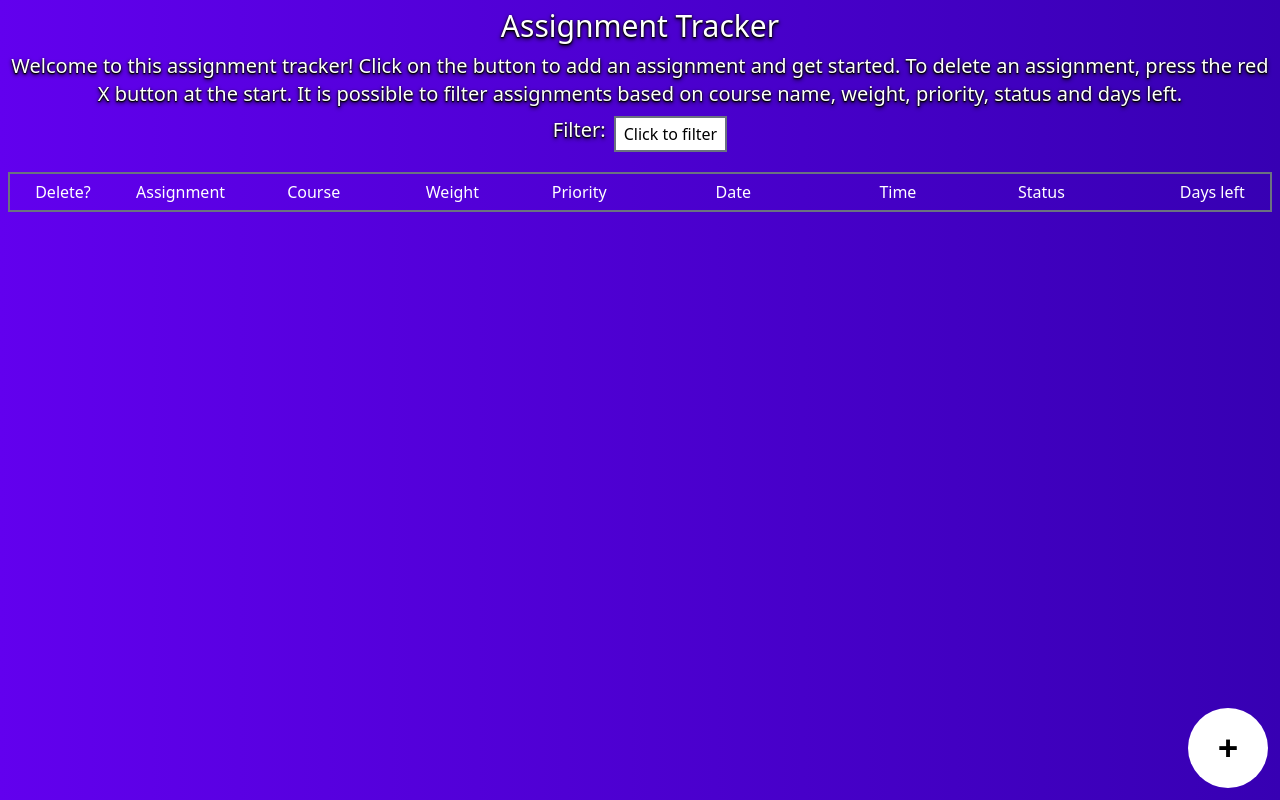
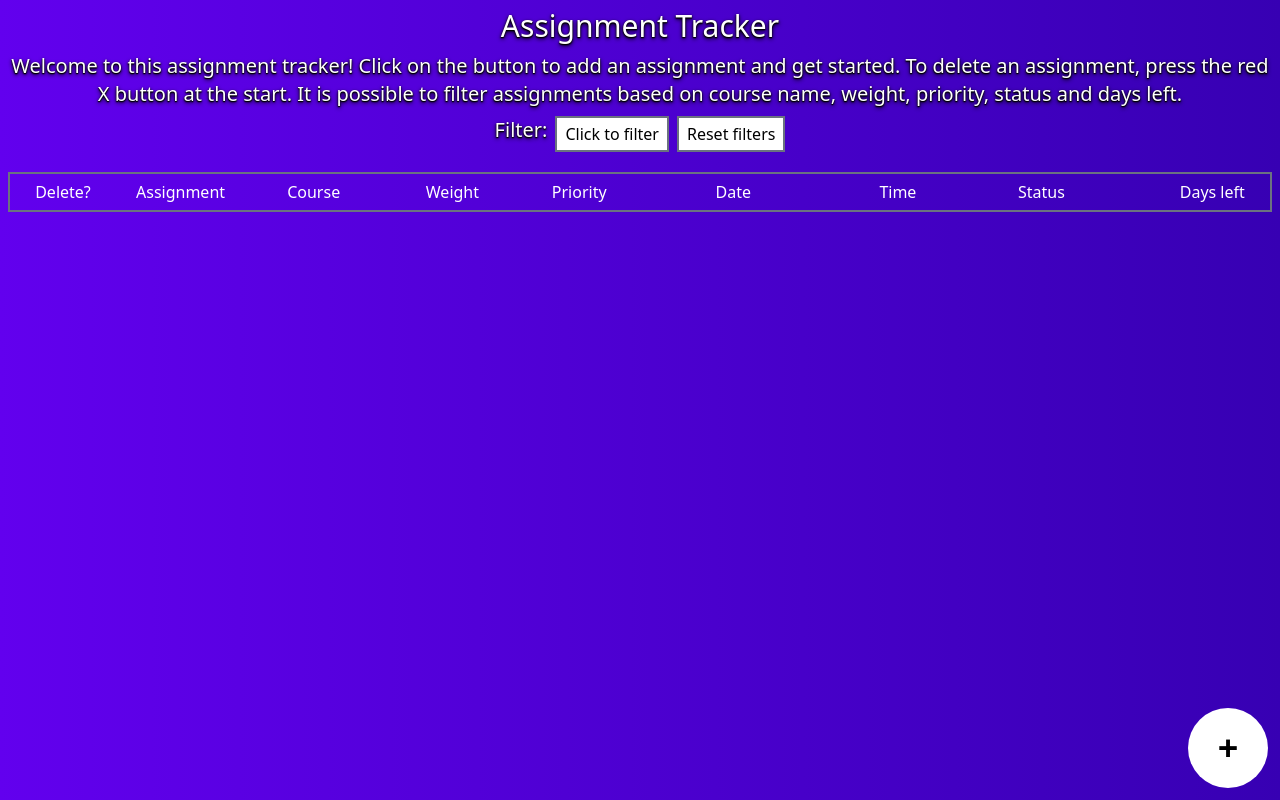
Before and after one commit to mathcslearner/assignment-tracker, a React (Vite) app: page / in a window 1280 px wide. Built offline with nearby package versions, Linux system fonts and the light colour scheme.

Commit message:
added a button to reset filters

```diff
--- a/src/App.tsx
+++ b/src/App.tsx
@@ -78,6 +78,15 @@ const App = () => {
     setStatus("Not Started");
   };
 
+  const resetFilters = () => {
+    setSelectedCourses([]);
+    setSelectedPriorities([]);
+    setSelectedStatuses([]);
+    setDaysFilter("");
+
+    setFiltersActive(false);
+  }
+
   return (
     <div id="container">
       <h1 className="text-3xl text-white text-shadow-black text-shadow-md text-center p-2">
@@ -95,12 +104,16 @@ const App = () => {
         <p className="text-white text-xl text-shadow-black text-shadow-md">
           Filter:
         </p>
-        <div
+        <button type="button"
           className="border-2 border-gray-500 bg-white py-1 px-2 hover:bg-gray-300 cursor-pointer"
           onClick={() => setIsFilterFormOpen(true)}
         >
           {filtersActive? "Filtered" : "Click to filter"}
-        </div>
+        </button>
+        <button type="button"
+          className="border-2 border-gray-500 bg-white py-1 px-2 hover:bg-gray-300 cursor-pointer"
+          onClick={resetFilters}
+        >Reset filters</button>
       </div>
 
       {/* Header row */}
```
